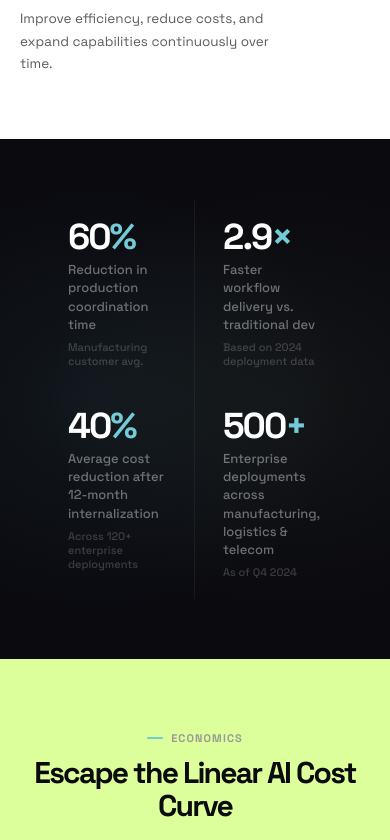
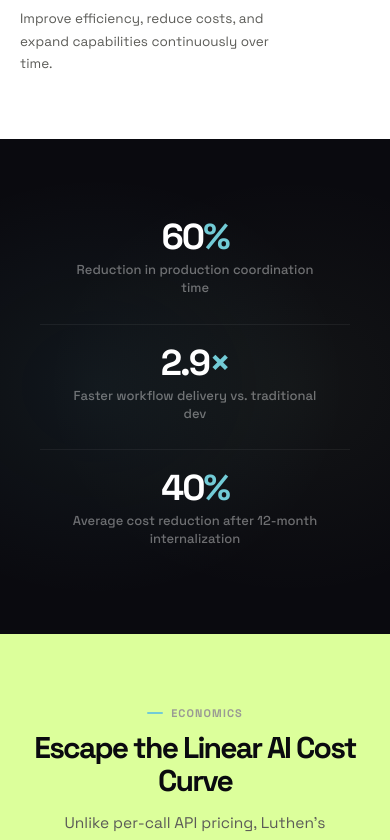
Before and after one commit to sagilorenzo1996/luthenwebsite, a React (Vite) app: page / in a window 390 px wide. Shown: the part 5160-6000 px from the top of the page. Built offline with nearby package versions, Linux system fonts and the light colour scheme.

Commit message:
Refine stats section layout and styling, remove redundant content, and improve text alignment for better clarity and responsiveness.

```diff
--- a/src/pages/Home.jsx
+++ b/src/pages/Home.jsx
@@ -290,10 +290,9 @@ export default function Home() {
 
       {/* ── STATS STRIP ── */}
       <div className="stats-strip">
-        <StatItem num="60" suffix="%" label="Reduction in production coordination time" src="Manufacturing customer avg." />
-        <StatItem num="2.9" suffix="×" label="Faster workflow delivery vs. traditional dev" src="Based on 2024 deployment data" />
-        <StatItem num="40" suffix="%" label="Average cost reduction after 12-month internalization" src="Across 120+ enterprise deployments" />
-        <StatItem num="500" suffix="+" label="Enterprise deployments across manufacturing, logistics & telecom" src="As of Q4 2024" />
+        <StatItem num="60" suffix="%" label="Reduction in production coordination time" />
+        <StatItem num="2.9" suffix="×" label="Faster workflow delivery vs. traditional dev" />
+        <StatItem num="40" suffix="%" label="Average cost reduction after 12-month internalization" />
       </div>
 
       {/* ── COST CURVE ── */}
@@ -432,11 +431,13 @@ export default function Home() {
             <h2 className="s-h2">Built for Enterprise Operations</h2>
             <p className="s-body">Deployed across regulated, high-volume industries where reliability and governance are non-negotiable.</p>
           </div>
-          <div className="grid-3">
+          <div className="grid-3" style={{ gridTemplateColumns: 'repeat(auto-fit, minmax(280px, 1fr))' }}>
             {[
               { icon: <svg width="20" height="20" viewBox="0 0 20 20" fill="none"><rect x="2" y="9" width="16" height="9" rx="1.5" stroke="#0A0A0F" strokeWidth="1.5"/><path d="M5.5 9V7a4.5 4.5 0 019 0v2" stroke="#0A0A0F" strokeWidth="1.5" strokeLinecap="round"/><line x1="5" y1="13" x2="15" y2="13" stroke="#0A0A0F" strokeWidth="1.5" strokeLinecap="round"/></svg>, title: 'Manufacturing', desc: 'Reduced production coordination time by 60%', outcome: '60% faster coordination' },
               { icon: <svg width="20" height="20" viewBox="0 0 20 20" fill="none"><rect x="2" y="7.5" width="12" height="8" rx="1.5" stroke="#0A0A0F" strokeWidth="1.5"/><path d="M14 10.5h2.5a2 2 0 012 2v1.5a2 2 0 01-2 2H14" stroke="#0A0A0F" strokeWidth="1.5" strokeLinecap="round"/><circle cx="5.5" cy="17.5" r="1.5" stroke="#0A0A0F" strokeWidth="1.5"/><circle cx="11" cy="17.5" r="1.5" stroke="#0A0A0F" strokeWidth="1.5"/></svg>, title: 'Logistics', desc: 'Automated cross-system routing decisions', outcome: 'Real-time routing at scale' },
-              { icon: <svg width="20" height="20" viewBox="0 0 20 20" fill="none"><circle cx="10" cy="10" r="2.5" stroke="#0A0A0F" strokeWidth="1.5"/><path d="M5.86 5.86a6 6 0 000 8.28M14.14 5.86a6 6 0 010 8.28" stroke="#0A0A0F" strokeWidth="1.5" strokeLinecap="round"/><path d="M3.22 3.22a9.5 9.5 0 000 13.56M16.78 3.22a9.5 9.5 0 010 13.56" stroke="#0A0A0F" strokeWidth="1.5" strokeLinecap="round"/></svg>, title: 'Telecom / Utilities', desc: 'Enabled real-time service provisioning', outcome: 'Sub-second provisioning' },
+              { icon: <svg width="20" height="20" viewBox="0 0 20 20" fill="none"><circle cx="10" cy="10" r="2.5" stroke="#0A0A0F" strokeWidth="1.5"/><path d="M5.86 5.86a6 6 0 000 8.28M14.14 5.86a6 6 0 010 8.28" stroke="#0A0A0F" strokeWidth="1.5" strokeLinecap="round"/><path d="M3.22 3.22a9.5 9.5 0 000 13.56M16.78 3.22a9.5 9.5 0 010 13.56" stroke="#0A0A0F" strokeWidth="1.5" strokeLinecap="round"/></svg>, title: 'Telecom / Utilities', desc: 'Enabled fleet monitoring', outcome: 'Get intelligence' },
+              { icon: <svg width="20" height="20" viewBox="0 0 20 20" fill="none"><path d="M10 2a8 8 0 100 16 8 8 0 000-16z" stroke="#0A0A0F" strokeWidth="1.5"/><path d="M10 5v10M5 10h10" stroke="#0A0A0F" strokeWidth="1.5" strokeLinecap="round"/><circle cx="10" cy="10" r="2" fill="#0A0A0F"/></svg>, title: 'Microbiology labs management', desc: 'Automated sample tracking and compliance reporting', outcome: '100% data integrity' },
+              { icon: <svg width="20" height="20" viewBox="0 0 20 20" fill="none"><rect x="3" y="4" width="14" height="12" rx="2" stroke="#0A0A0F" strokeWidth="1.5"/><path d="M7 11l2-2 2 2 2-2" stroke="#0A0A0F" strokeWidth="1.5" strokeLinecap="round" strokeLinejoin="round"/><path d="M3 8h14" stroke="#0A0A0F" strokeWidth="1.5"/></svg>, title: 'Fund management', desc: 'Streamlined portfolio rebalancing and risk assessment', outcome: '45% reduction in manual audit time' },
             ].map((c, i) => (
               <div className="card" key={i} style={{ '--i': i }}>
                 <div className="card-icon">{c.icon}</div>
@@ -481,42 +482,42 @@ export default function Home() {
               </span>
             ))}
           </div>
-          <p className="int-note">200+ connectors available. Don't see yours? <Link to="/contact">Request an integration →</Link></p>
+          <p className="int-note">400+ connectors available. Don't see yours? <Link to="/contact">Request an integration →</Link></p>
         </section>
       </ScrollFadeIn>
 
       {/* ── TESTIMONIALS ── */}
       <ScrollFadeIn>
         <section className="testi-s">
-          <div className="testi-header">
-            <div className="testi-s-lbl">Customer Stories</div>
-            <h2 className="testi-h2">Enterprises that chose autonomy.</h2>
-          </div>
-          <div className="testi-grid">
-            {[
-              { initials: 'AK', name: 'Andrei Kowalski', role: 'VP Operations · Axion Industries', gradient: 'linear-gradient(135deg,var(--turquoise),var(--yellow))', quote: 'We connected our SAP environment in under two weeks. The governance layer gave our compliance team confidence we\'d never had with any AI vendor before.' },
-              { initials: 'SM', name: 'Sarah Mensah', role: 'Chief Digital Officer · Meridian Global', gradient: 'linear-gradient(135deg,var(--salmon),var(--yellow))', quote: 'The cost internalization is real. By month 10 our per-workflow cost had dropped 38%. That\'s compound efficiency we couldn\'t get from any API-first vendor.' },
-              { initials: 'TN', name: 'Takeshi Nishi', role: 'Head of IT · Fortis Systems', gradient: 'linear-gradient(135deg,var(--green),var(--turquoise))', quote: 'Audit readiness used to require a dedicated team. Luthen\'s traceability layer means every decision is logged, attributed, and accessible in one click.' },
-            ].map((t, i) => (
-              <div className="testi-card" key={i} style={{ '--i': i }}>
-                <div className="testi-stars">
-                  {[...Array(5)].map((_, j) => (
-                    <svg key={j} className="testi-star" viewBox="0 0 14 14" fill="currentColor">
-                      <path d="M7 1l1.5 4h4l-3.25 2.4 1.25 4L7 9.1l-3.5 2.3 1.25-4L1.5 5h4L7 1z"/>
-                    </svg>
-                  ))}
-                </div>
-                <p className="testi-quote">{t.quote}</p>
-                <div className="testi-meta">
-                  <div className="testi-avatar" style={{ background: t.gradient }}>{t.initials}</div>
-                  <div>
-                    <div className="testi-name">{t.name}</div>
-                    <div className="testi-role">{t.role}</div>
-                  </div>
-                </div>
-              </div>
-            ))}
-          </div>
+          {/*<div className="testi-header">*/}
+          {/*  <div className="testi-s-lbl">Customer Stories</div>*/}
+          {/*  <h2 className="testi-h2">Enterprises that chose autonomy.</h2>*/}
+          {/*</div>*/}
+          {/*<div className="testi-grid">*/}
+          {/*  {[*/}
+          {/*    { initials: 'AK', name: 'Andrei Kowalski', role: 'VP Operations · Axion Industries', gradient: 'linear-gradient(135deg,var(--turquoise),var(--yellow))', quote: 'We connected our SAP environment in under two weeks. The governance layer gave our compliance team confidence we\'d never had with any AI vendor before.' },*/}
+          {/*    { initials: 'SM', name: 'Sarah Mensah', role: 'Chief Digital Officer · Meridian Global', gradient: 'linear-gradient(135deg,var(--salmon),var(--yellow))', quote: 'The cost internalization is real. By month 10 our per-workflow cost had dropped 38%. That\'s compound efficiency we couldn\'t get from any API-first vendor.' },*/}
+          {/*    { initials: 'TN', name: 'Takeshi Nishi', role: 'Head of IT · Fortis Systems', gradient: 'linear-gradient(135deg,var(--green),var(--turquoise))', quote: 'Audit readiness used to require a dedicated team. Luthen\'s traceability layer means every decision is logged, attributed, and accessible in one click.' },*/}
+          {/*  ].map((t, i) => (*/}
+          {/*    <div className="testi-card" key={i} style={{ '--i': i }}>*/}
+          {/*      <div className="testi-stars">*/}
+          {/*        {[...Array(5)].map((_, j) => (*/}
+          {/*          <svg key={j} className="testi-star" viewBox="0 0 14 14" fill="currentColor">*/}
+          {/*            <path d="M7 1l1.5 4h4l-3.25 2.4 1.25 4L7 9.1l-3.5 2.3 1.25-4L1.5 5h4L7 1z"/>*/}
+          {/*          </svg>*/}
+          {/*        ))}*/}
+          {/*      </div>*/}
+          {/*      <p className="testi-quote">{t.quote}</p>*/}
+          {/*      <div className="testi-meta">*/}
+          {/*        <div className="testi-avatar" style={{ background: t.gradient }}>{t.initials}</div>*/}
+          {/*        <div>*/}
+          {/*          <div className="testi-name">{t.name}</div>*/}
+          {/*          <div className="testi-role">{t.role}</div>*/}
+          {/*        </div>*/}
+          {/*      </div>*/}
+          {/*    </div>*/}
+          {/*  ))}*/}
+          {/*</div>*/}
         </section>
       </ScrollFadeIn>
 
@@ -525,7 +526,7 @@ export default function Home() {
         <section className="cta-s">
           <div className="cta-s-lbl">Get Started</div>
           <h2 className="cta-h2">Build Your Autonomy Layer.</h2>
-          <p className="cta-sub">Join 500+ enterprises running intelligent, governed workflows on Luthen.</p>
+          <p className="cta-sub">Join enterprises running intelligent, governed workflows on Luthen.</p>
           <div className="cta-btns">
             <Link to="/demo" className="btn-hero">
               Schedule a Solution Blueprint
@@ -534,7 +535,7 @@ export default function Home() {
             <Link to="/demo" className="btn-hero-ghost">Take the Enterprise Autonomy Assessment</Link>
           </div>
           <div className="cta-micro">
-            {['No credit card required', 'Dedicated onboarding team', 'Custom enterprise SLA available'].map(item => (
+            {['Dedicated onboarding team', 'Custom enterprise SLA available'].map(item => (
               <span className="cta-micro-item" key={item}>
                 <svg width="12" height="12" viewBox="0 0 12 12" fill="none"><path d="M1.5 6l3 3 6-6" stroke="currentColor" strokeWidth="1.4" strokeLinecap="round" strokeLinejoin="round"/></svg>
                 {item}
--- a/src/styles/global.css
+++ b/src/styles/global.css
@@ -441,7 +441,7 @@ nav{
 /* ── STATS ── */
 .stats-strip{
   background:var(--black);padding:60px 40px;
-  display:grid;grid-template-columns:repeat(4,1fr);
+  display:grid;grid-template-columns:repeat(3,1fr);
   position:relative;overflow:hidden;
 }
 .stats-strip::before{
@@ -454,6 +454,7 @@ nav{
   padding:20px 28px;
   border-right:1px solid rgba(255,255,255,0.06);
   position:relative;
+  text-align:center;
 }
 .stat-item:last-child{border-right:none}
 .stat-num{font-size:clamp(36px,3.5vw,52px);font-weight:700;letter-spacing:-2px;color:#fff;line-height:1;margin-bottom:6px}
@@ -581,7 +582,7 @@ nav{
 .int-note a:hover{border-color:var(--black)}
 
 /* ── TESTIMONIALS ── */
-.testi-s{background:var(--black);padding:96px 40px}
+.testi-s{background:var(--black);padding:18px 40px}
 .testi-header{text-align:center;margin-bottom:56px}
 .testi-s-lbl{
   display:inline-flex;align-items:center;justify-content:center;gap:8px;
@@ -824,8 +825,9 @@ footer{
   .shift-table{grid-template-columns:1fr}
   .shift-col.right{border-left:none;border-top:1px solid var(--g100)}
   .console-s{grid-template-columns:1fr;padding:60px 20px;gap:40px}
-  .stats-strip{grid-template-columns:1fr 1fr}
-  .stat-item:nth-child(2){border-right:none}
+  .stats-strip{grid-template-columns:1fr}
+  .stat-item{border-right:none;border-bottom:1px solid rgba(255,255,255,0.06)}
+  .stat-item:last-child{border-bottom:none}
   .s{padding:64px 20px}
   .trust-bar{padding:10px 20px;gap:16px}
   .trust-div{display:none}
```
